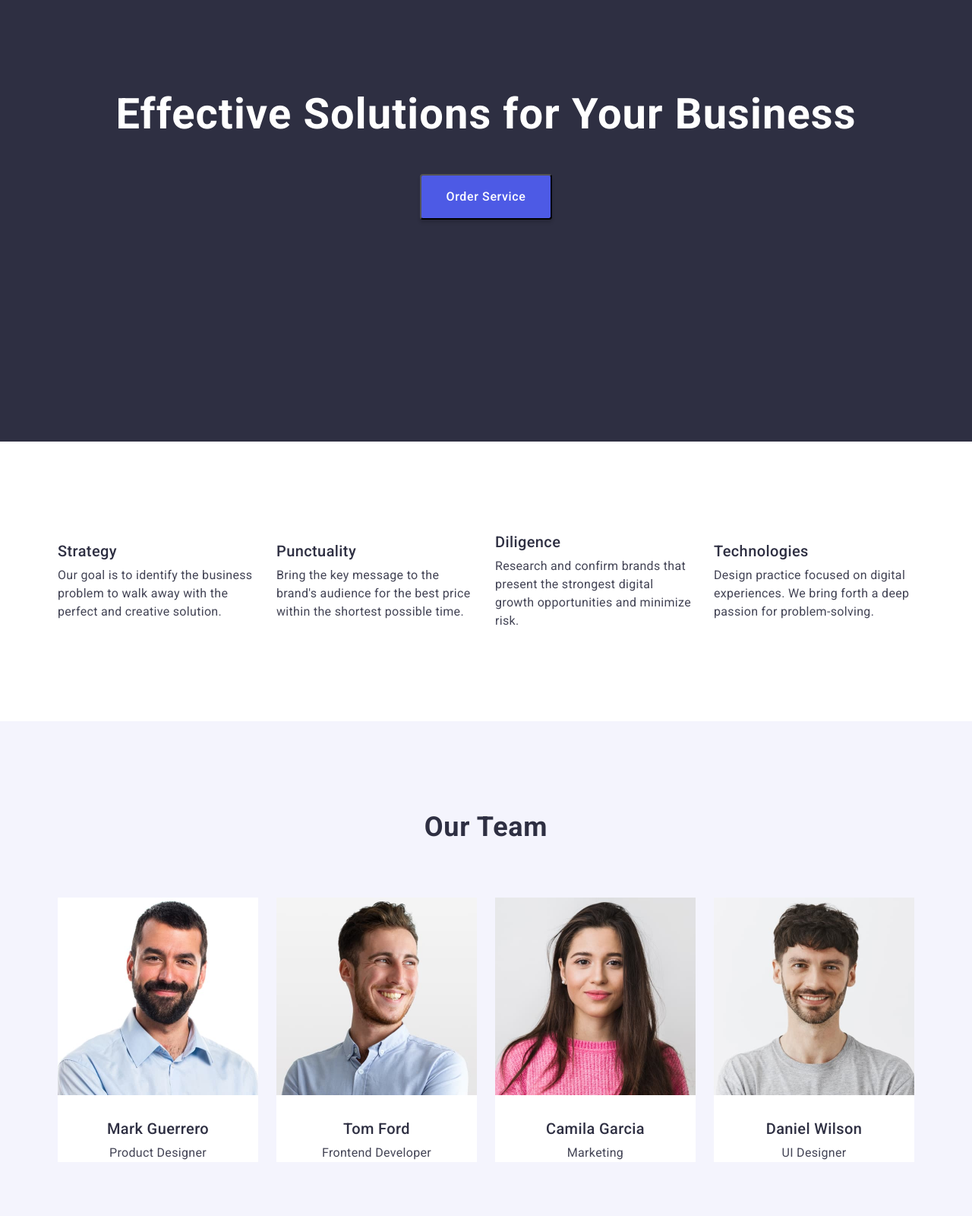
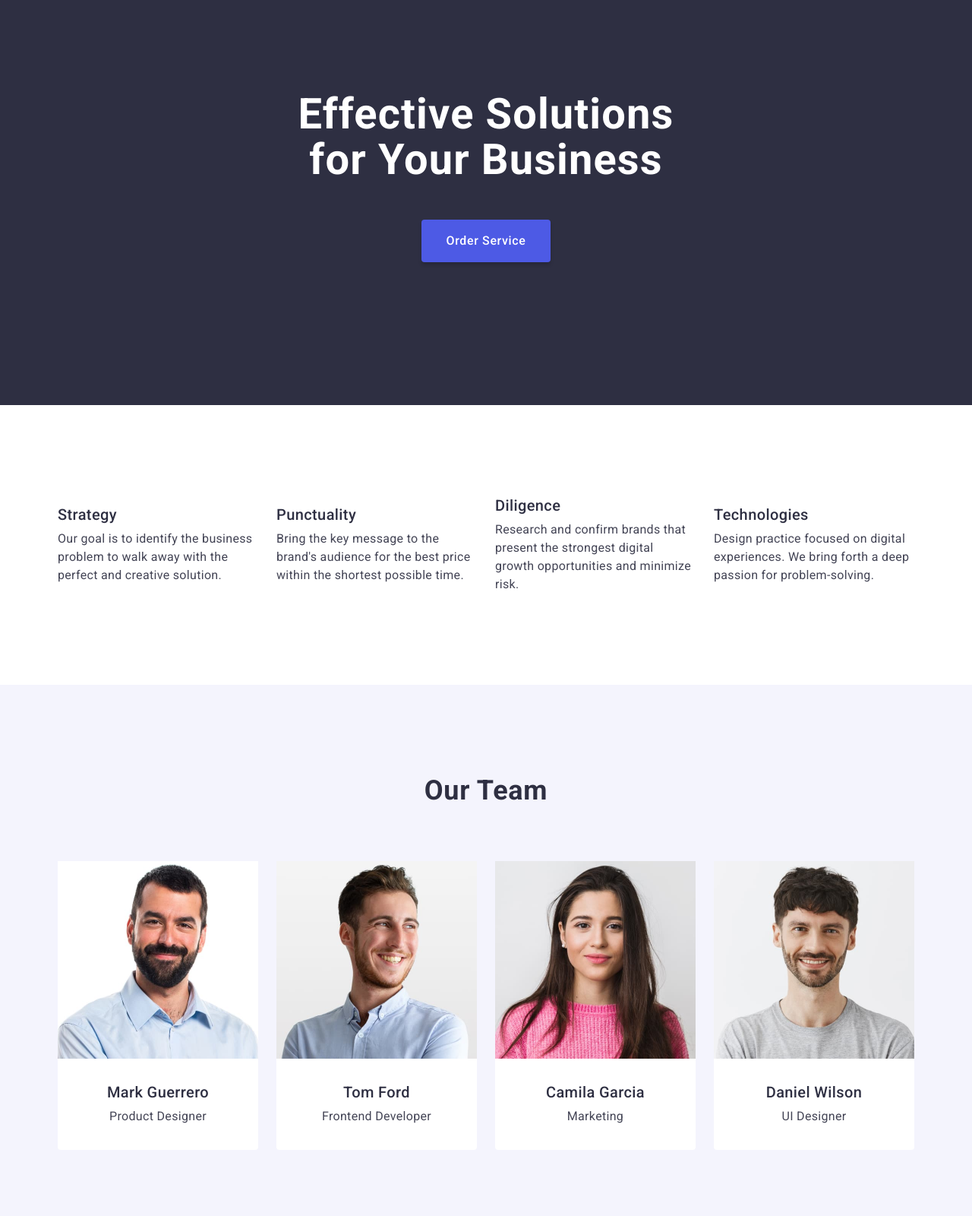
Before and after one commit to tetiana-kovalenko033/goit-markup-hw-03, a plain HTML site: page index.html in a window 1280 px wide. Shown: the part 140-1740 px from the top of the page at 76% size. Drawn offline with nearby package versions, Linux system fonts and the light colour scheme.

Commit message:
fix code

```diff
--- a/css/styles.css
+++ b/css/styles.css
@@ -108,11 +108,12 @@ img {
 
 /* Section 1 Hero*/
 .hero-section {
-  padding-bottom: 292px;
+  padding-bottom: 188px;
   padding-top: 188px;
   background: #2e2f42;
 }
 .hero-title {
+  max-width: 496px;
   margin-right: auto;
   margin-left: auto;
   margin-bottom: 48px;
@@ -124,6 +125,8 @@ img {
   color: #fff;
 }
 .main-button {
+  min-width: 169px;
+  height: 56px;
   display: block;
   margin-left: auto;
   margin-right: auto;
@@ -135,6 +138,7 @@ img {
   color: #fff;
   cursor: pointer;
   background-color: #4d5ae5;
+  border: none;
   border-radius: 4px;
   box-shadow: 0 4px 4px 0 rgba(0, 0, 0, 0.15);
 }
@@ -203,10 +207,13 @@ img {
   gap: 24px;
 }
 .team-member {
+  border-radius: 0px 0px 4px 4px;
   background-color: #ffffff;
   width: calc((100% - 3 * 24px) / 4);
 }
-
+.member-card {
+  padding: 32px 0;
+}
 .team-member-title {
   font-weight: 500;
   font-size: 20px;
@@ -214,7 +221,6 @@ img {
   letter-spacing: 0.02em;
   text-align: center;
   color: #2e2f42;
-  margin-top: 32px;
   margin-bottom: 8px;
 }
 .team-member-text {
@@ -266,11 +272,9 @@ img {
 /*Footer*/
 
 .footer-section {
-  background: #2e2f42;
-}
-.footer-container {
   padding-top: 100px;
   padding-bottom: 100px;
+  background-color: #2e2f42;
 }
 
 .footer-link {
@@ -288,6 +292,7 @@ img {
   color: #f4f4fd;
 }
 .footer-text {
+  max-width: 264px;
   line-height: 1.5;
   letter-spacing: 0.02em;
   color: #f4f4fd;
--- a/index.html
+++ b/index.html
@@ -112,8 +112,10 @@
                 alt="Mark Guerrero"
                 width="264"
               />
+              <div class="member-card">
                 <h3 class="team-member-title">Mark Guerrero</h3>
                 <p class="team-member-text">Product Designer</p>
+              </div>
             </li>
             <li class="team-member">
               <img
@@ -121,8 +123,10 @@
                 alt="Tom Ford"
                 width="264"
               />
+              <div class="member-card">
                 <h3 class="team-member-title">Tom Ford</h3>
                 <p class="team-member-text">Frontend Developer</p>
+              </div>
             </li>
             <li class="team-member">
               <img
@@ -130,8 +134,10 @@
                 alt="Camila Garcia"
                 width="264"
               />
+              <div class="member-card">
                 <h3 class="team-member-title">Camila Garcia</h3>
                 <p class="team-member-text">Marketing</p>
+              </div>
             </li>
             <li class="team-member">
               <img
@@ -139,8 +145,10 @@
                 alt="Daniel Wilson"
                 width="264"
               />
+              <div class="member-card">
                 <h3 class="team-member-title">Daniel Wilson</h3>
                 <p class="team-member-text">UI Designer</p>
+              </div>
             </li>
           </ul>
         </div>
```
Lines whose indentation alone changed are shown as unchanged.
